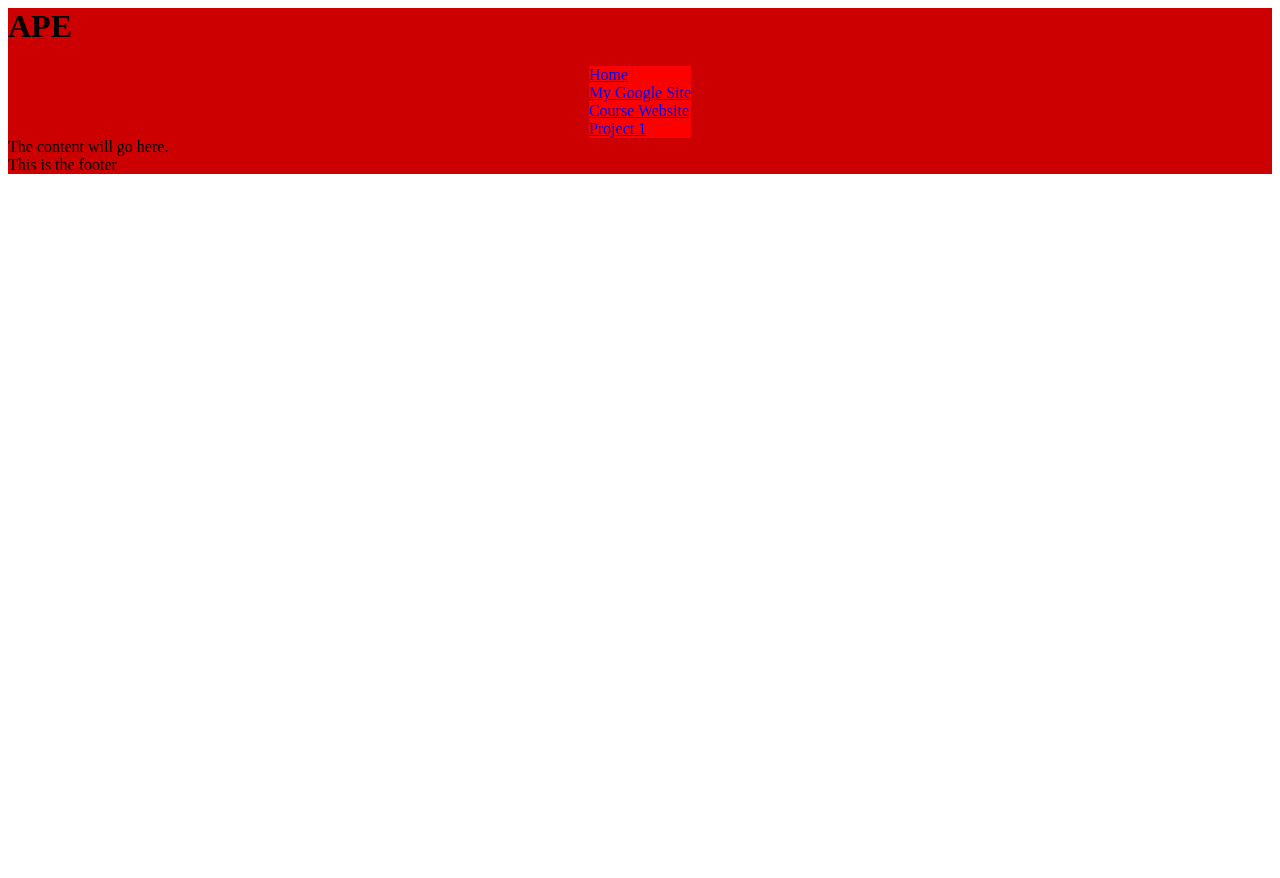
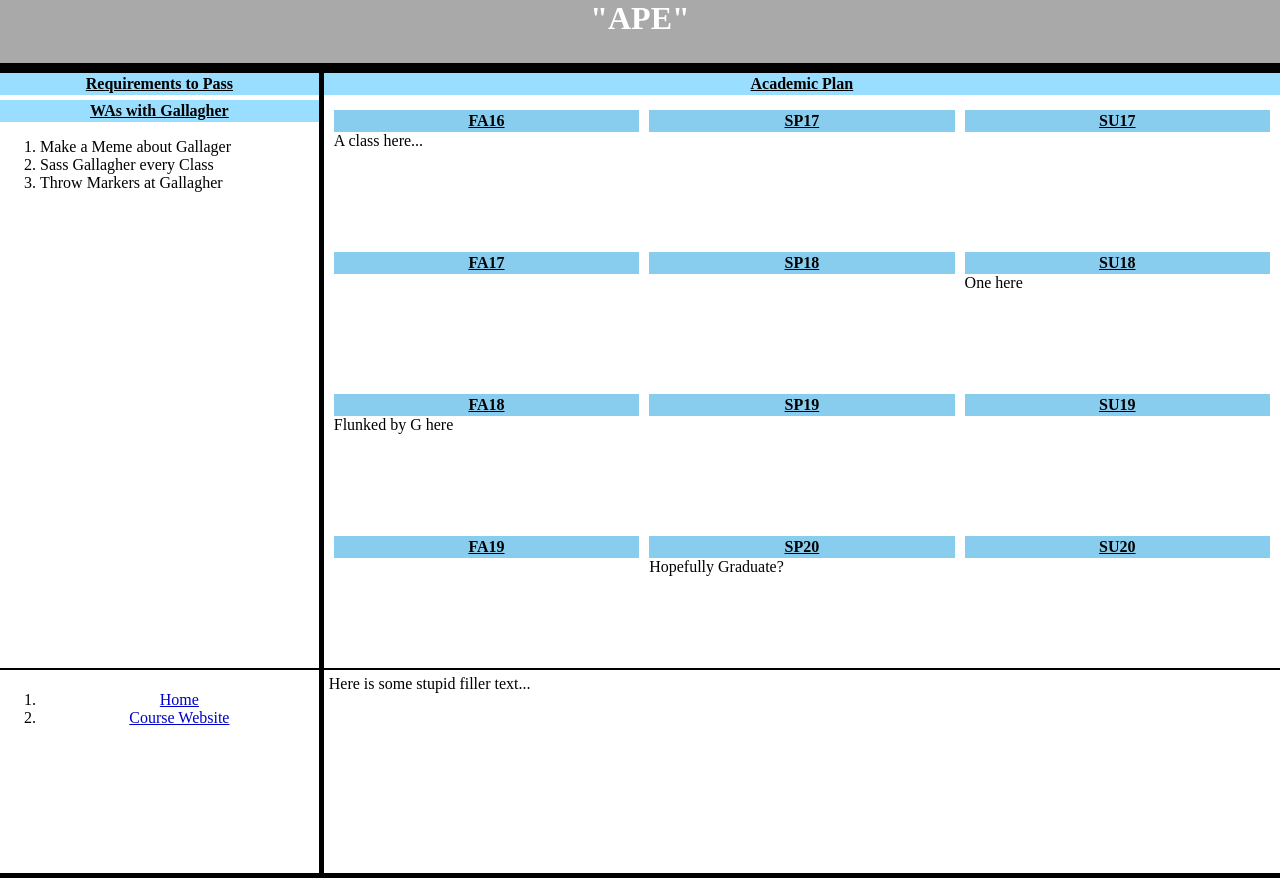
Before and after one commit to donaldrshade/WebApps, a PHP site: page /Project1.html in a window 1280 px wide. Before the commit the page ends 174 px from the top, so only its background shows below. Run offline with PHP 8.4, Linux system fonts and the light colour scheme.

Commit message:
Project 1 Complete
Completed Project 1.
Added ProjectNope.html
Reworked cs3220.html

```diff
--- a/cs3220/public_html/TermProject/Project1.html
+++ b/cs3220/public_html/TermProject/Project1.html
@@ -1,26 +1,89 @@
 <html>
-    <title>Donald Shade</title>
-    <div class = background>
-        <head>
-            <header>
-                <h1>APE</h1>
-                <link rel="stylesheet" href="myCss.css" type="text/css">
-            </header>
-        </head>
+    <title>Donald Shade - APE</title>
+    <link rel="stylesheet" href="myCss.css" type="text/css">
+    <link rel="stylesheet" href="apeCss.css" type="text/css">
+    <body>
+        <div class = "header">
+            <h1>"APE"</h1>
+        </div>
         <div class = "content">
-            <div class = "nav">
-                <a href = "index.html">Home</a>
-                <a href = "sites.google.com/view/donaldrshadejr">My Google Site</a>
-                <a href = "judah.cedarville.edu/index.php">Course Website</a>
-                <a href = "TermProject/Project1.html">Project 1</a>
+            <div id = "ape-left">
+                <div id = "ape-upper-left">
+                    <div class = "ape-header">Requirements to Pass</div>
+                    <div class = "ape-header">WAs with Gallagher</div>
+                    <ol>
+                        <li>Make a Meme about Gallager</li>
+                        <li>Sass Gallagher every Class</li>
+                        <li>Throw Markers at Gallagher</li>
+
+                    </ol>
+                </div>
+                <div id = "ape-lower-left">
+                    <div class = nav>
+                        <ol id = "nav">
+                            <li><a href = "http://judahcedarville.edu/~shade/cs3320.html">Home</a></li>
+                            <li><a href = "judah.cedarville.edu/index.php">Course Website</a></li>
+                        </ol>
+                    </div>
+                </div>
             </div>
-            <div class = "body">
-                <div class = "">The content will go here.</div>
+            <div id = "ape-right">
+                <div id = "ape-upper-right">
+                    <div class = "ape-header">Academic Plan</div>
+                    <div class = "year">
+                        <div class = "semester">
+                            <div class = "ape-semester-header">FA16</div>
+                            A class here...
+                        </div>
+                        <div class = "semester">
+                            <div class = "ape-semester-header">SP17</div>
+                        </div>
+                        <div class = "semester">
+                            <div class = "ape-semester-header">SU17</div>
+                        </div>
+                    </div>
+                    <div class = "year">
+                        <div class = "semester">
+                            <div class = "ape-semester-header">FA17</div>
+                        </div>
+                        <div class = "semester">
+                            <div class = "ape-semester-header">SP18</div>
+                        </div>
+                        <div class = "semester">
+                            <div class = "ape-semester-header">SU18</div>
+                            One here
+                        </div>
+                    </div>
+                    <div class = "year">
+                        <div class = "semester">
+                            <div class = "ape-semester-header">FA18</div>
+                            Flunked by G here
+                        </div>
+                        <div class = "semester">
+                            <div class = "ape-semester-header">SP19</div>
+                        </div>
+                        <div class = "semester">
+                            <div class = "ape-semester-header">SU19</div>
+                        </div>
+                    </div>
+                    <div class = "year">
+                        <div class = "semester">
+                            <div class = "ape-semester-header">FA19</div>
+                        </div>
+                        <div class = "semester">
+                            <div class = "ape-semester-header">SP20</div>
+                            Hopefully Graduate?
+                        </div>
+                        <div class = "semester">
+                            <div class = "ape-semester-header">SU20</div>
+                        </div>
+                    </div>
+
+                </div>
+                <div id = "ape-lower-right">
+                    Here is some stupid filler text...
+                </div>
             </div>
         </div>
-        <footer>
-            This is the footer
-        </footer>
-    </div>
-
+    </body>
 </html>
--- /dev/null
+++ b/cs3220/public_html/TermProject/ProjectNope.html
@@ -0,0 +1 @@
+This project has not been completed. What did you expect? For me me to be that on top of things? Right...
--- /dev/null
+++ b/cs3220/public_html/TermProject/apeCss.css
@@ -0,0 +1,74 @@
+body{
+    background-color:darkgray;
+    margin:auto;
+    height:100%
+}
+.content{
+    flex-direction: row;
+    border-top:5px solid black;
+    border-bottom:5px solid black;
+    padding: 0;
+    background: #ffffff;
+
+}
+.nav{
+    background: #ffffff;
+    border-right-width: 0px;
+}
+.ape-header{
+    padding:2;
+    margin-bottom: 5;
+    background: #99ddff;
+    text-align: center;
+    text-decoration: underline;
+    font-weight: bold;
+}
+.ape-semester-header{
+    padding:2;
+    background: #88ccee;
+    text-align: center;
+    text-decoration: underline;
+    font-weight: bold;
+}
+.year{
+    flex:1;
+    padding: 5;
+    display: flex;
+    flex-direction: row;
+}
+.semester{
+    flex:1;
+    margin:5;
+}
+#ape-left{
+    display: flex;
+    flex: 1;
+    flex-direction: column;
+}
+#ape-right{
+    flex: 3;
+    display: flex;
+    flex-direction: column;
+    border: #000000;
+    border-left: 5px solid black;
+
+}
+#ape-upper-left{
+    flex:3;
+}
+#ape-lower-left{
+    border-top:2px solid black;
+    padding-top:5;
+    flex:1;
+}
+#ape-upper-right{
+    flex:3;
+    display:flex;
+    flex-direction: column;
+}
+#ape-lower-right{
+    border-top:2px solid black;
+    padding-top:5;
+    padding-left: 5;
+    flex:1;
+}
--- a/cs3220/public_html/TermProject/myCss.css
+++ b/cs3220/public_html/TermProject/myCss.css
@@ -1,18 +1,52 @@
-.background{
-    background: #CC0000;
+body{
+    background-color: #000099;
+    margin: auto;
+    height:100%;
+
+}
+.header{
+    border-bottom: 5px solid black;
+    text-align: center;
+    padding-bottom: 5;
+    color: #FFFFFF
 }
 .content{
+    padding: 0;
+    background: #ccccff;
     display: flex;
-    flex-direction: column;
+    flex-direction: row;
+    height: fill;
+    height:inherit;
 }
 .nav{
-    display: flex;
     flex:1;
-    margin: 0 auto;
     flex-direction: column;
-    background: #FF0000;
+    border-right: 5px solid black;
+    text-decoration-color: aqua;
+    text-align: center;
 }
 .body{
+    flex:4;
     display: flex;
-    flex:3;
+    padding-left:5;
+
 }
+.footer{
+    border-top: 5px solid black;
+    padding-top: 5;
+    padding-left:5;
+    align-self:  bottom;
+}
+h1{
+    align-content: center;
+    text-align: center
+}
+a:link{
+    color: #0000cc;
+}
+a:visited{
+    color: #9900cc;
+}
+a:hover{
+    color: #990000;
+}
```
Also changed, not shown: cs3220/public_html/cs3220.html (added, +31 -0 lines), cs3220/public_html/index.html (deleted, +0 -21 lines).
